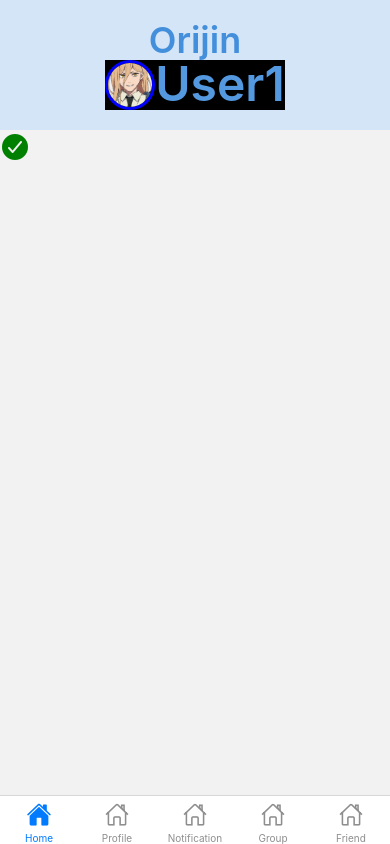
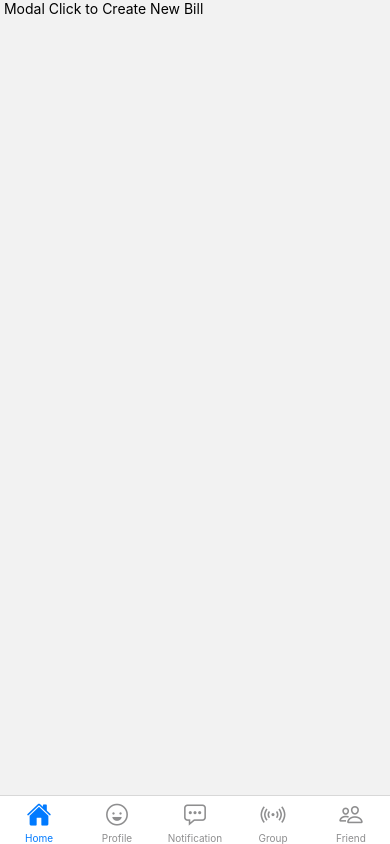
Before and after one commit to ejuss00/Ejuss02-2023-React-Native-01, a React Native app: screen /HomePage in a window 390 px wide. Built offline with nearby package versions, Linux system fonts and the light colour scheme.

Commit message:
modal is now release but need to rework

```diff
--- a/App.js
+++ b/App.js
@@ -16,13 +16,14 @@ import HFriendProfile from './screens/HFriendProfile';
 
 const Stack = createStackNavigator();
 const Tab = createBottomTabNavigator();
+// const [showAppOptions, setShowAppOptions] = useState(false);
 
 
 function HomeStack() {
   return (
       <Stack.Navigator>
+        <Stack.Screen name="HomePage" component={HomePage} options={{ headerShown: false }}  />
         <Stack.Screen name="FirstScreen" component={FirstScreen} options={{ headerShown: false }}  />
-        <Stack.Screen name="HomePage" component={HomePage} options={{ headerShown: false }}  />
       </Stack.Navigator>
   );
 }
@@ -35,15 +36,15 @@ function MyTabs() {
         let iconName;
         if (route.name === 'Home') {
           iconName = focused ? 'home' : 'home-outline';
-    } else if (route.name === 'Profile') {
-      iconName = focused ? 'home' : 'home-outline';
-      } else if (route.name === 'Notification') {
-      iconName = focused ? 'home' : 'home-outline';
-      } else if (route.name === 'Group') {
-      iconName = focused ? 'home' : 'home-outline';
-      } else if (route.name === 'Friend') {
-      iconName = focused ? 'home' : 'home-outline';
-      }
+          } else if (route.name === 'Profile') {
+            iconName = focused ? 'happy' : 'happy-outline';
+          } else if (route.name === 'Notification') {
+            iconName = focused ? 'chatbox-ellipses' : 'chatbox-ellipses-outline';
+          } else if (route.name === 'Group') {
+            iconName = focused ? 'radio' : 'radio-outline';
+          } else if (route.name === 'Friend') {
+            iconName = focused ? 'people' : 'people-outline';
+          }
       return <Ionic name={iconName} size={size} color={color} />;
       },
     })}
--- /dev/null
+++ b/components/SelectFriendModal.js
@@ -0,0 +1,74 @@
+import React from 'react';
+import { View, Text, StyleSheet, TouchableOpacity, Dimensions } from 'react-native';
+// import Ionicons from '@expo/vector-icons/Ionicons';
+
+const WIDTH_MODAL = Dimensions.get('window').width;
+const HEIGHT_MODAL = Dimensions.get('window').height;
+
+const SelectFriendModal = (props) => {
+
+    const closeModal = (bool, data) => {
+        props.changeModalVisibility(bool);
+        props.setData(data);
+    }
+
+    return (
+        <TouchableOpacity
+        disabled={true}
+        style={styles.container}>
+            <View style={styles.modal}>
+              <View style={styles.textView}>
+                <Text style={[styles.text, {fontSize:25}]} >Select Which Friend</Text>
+                <Text style={styles.text}> Sample Sample Sample</Text>
+              </View>
+              <View style={styles.buttonsView}>
+                <TouchableOpacity
+                style={styles.TouchableOpacity}
+                onPress={() => closeModal(false, 'Cancel')}
+                >
+                    <Text style={[styles.text, {color: 'blue'} ]}>Cancel</Text>
+                </TouchableOpacity>
+                <TouchableOpacity
+                style={styles.TouchableOpacity}
+                onPress={() => closeModal(false, 'Ok')}
+                >
+                    <Text style={[styles.text, {color: 'blue'} ]}>OK</Text>
+                </TouchableOpacity>
+              </View>
+            </View>
+        </TouchableOpacity>
+    )
+}
+
+const styles = StyleSheet.create({
+    container: {
+        flex: 1,
+    },
+    modal: {
+        height: HEIGHT_MODAL - 50,
+        width: WIDTH_MODAL - 50,
+        paddingTop: 10,
+        backgroundColor: '#DEEBF9',
+        borderRadius:10,
+    },
+    textView: {
+        flex: 1,
+        alighItems: 'center',
+    },
+    text: {
+        margin: 5,
+        fontSize: 16,
+        fontWeight: 'bold',
+    },
+    buttonsView:{
+        width: '100%',
+        flexDirection: 'row',
+    },
+    TouchableOpacity: {
+        flex: 1,
+        paddingVertical: 10,
+        alignItems: 'center',
+    }
+})
+
+export default SelectFriendModal;
--- a/screens/HomePage.js
+++ b/screens/HomePage.js
@@ -1,52 +1,86 @@
+import { useState } from 'react';
 import React from 'react';
-import { View, Text, StyleSheet, Image } from 'react-native';
-import Ionicons from '@expo/vector-icons/Ionicons';
+import { View, Text, StyleSheet, TouchableOpacity, Modal } from 'react-native';
 import { SafeAreaView } from 'react-native-safe-area-context';
 
-function HomePage() {
+import Ionicons from '@expo/vector-icons/Ionicons';
+import Icon from 'react-native-vector-icons/FontAwesome';
+
+import SelectFriendModal from '../components/SelectFriendModal';
+
+
+// function HomePage() {
+//     return (
+//         <SafeAreaView>
+//             <View style={styles.appContainer}>
+//                 <View style={styles.inputContainer}>
+//                     <Text className="text-[#438FDC] text-3xl font-semibold text-center">Split Bill</Text>
+//                 </View>
+//                 <View>
+//                     <TextInput style={styles.input} placeholder="Insert Bill" />
+//                 </View>
+//             </View>
+//             <Ionicons name="md-checkmark-circle" size={32} color="green" />
+//         </SafeAreaView>
+//     );
+// }
+
+// const [modalVisible, setModalVisible] = useState(false);
+
+
+
+const HomePage = () => {
+  const [isModalVisible, setisModalVisible] = useState(false);
+  const [chooseData, setchooseData] = useState();
+
+  const changeModalVisibility = (bool) => {
+    setisModalVisible(bool);
+  }
+
+  const setData = (data) => {
+    setchooseData(data);
+  }
+
   return (
-        <SafeAreaView>
-            <View style={styles.appContainer}>
-                <View style={styles.inputContainer}>
-                    <Text className="text-[#438FDC] text-4xl font-semibold text-center">Orijin</Text>
-                </View>
-                <View style={styles.container2}>
-                    <Image
-                        source={require('../assets/ppower.png')}
-                        style={styles.profileImage2}
+    <SafeAreaView style={styles.container}>
+      <Text style={[styles.text, {display:  'none'}]}>
+        {chooseData} {/* This grab the data from OK or Cancel 'closeModal: (bool: any, data: any)' from SelectFriendModal */}
+        {/*Why I do this? Just in case :D */}
+      </Text>
+      <TouchableOpacity onPress={() => changeModalVisibility(true)} style={styles.TouchableOpacity}>
+        <Text style={styles.text}> Modal Click to Create New Bill</Text>
+      </TouchableOpacity>
+
+      <Modal
+        transparent={true}
+        animationType="slide"
+        visible={isModalVisible}
+        nRequestClose={() => changeModalVisibility(false)}>
+
+        <SelectFriendModal
+          changeModalVisibility={changeModalVisibility}
+          setData={setData}
           />
-                    <Text className="text-[#5499DF] text-5xl font-semibold">User1</Text>
-                    </View>
-            </View>
-            <Ionicons name="md-checkmark-circle" size={32} color="green" />
+        </Modal>
     </SafeAreaView>
   );
 }
 
+
 const styles = StyleSheet.create({
-    appContainer: {
-        padding: 20,
-        alignItems: 'center',
-        backgroundColor: '#D4E5F7',
-        justifyContent: 'center',
+  container: {
+    flex: 1,
   },
-    inputContainer: {
-        padding: 0,
-    },
-    container2: {
-        flex: 1,
-        flexDirection: 'row',
-        alignItems: 'flex-start',
-        justifyContent: 'flex-end',
-        backgroundColor: 'black',
-
-      },
-      profileImage2: {
+  plusButton: {
+    position: 'absolute',
+    top: 20,
+    right: 20,
     width: 50,
     height: 50,
     borderRadius: 25,
-        borderWidth: 3,
-        borderColor: 'blue',
+    backgroundColor: '#4285F4',
+    alignItems: 'center',
+    justifyContent: 'center',
   },
 });
 
--- /dev/null
+++ b/screens/SelectFriendBill.js
@@ -0,0 +1,25 @@
+import React from 'react';
+import { View, Text, StyleSheet } from 'react-native';
+import Ionicons from '@expo/vector-icons/Ionicons';
+import { SafeAreaView } from 'react-native-safe-area-context';
+
+
+function SelectFriendBill() {
+    return (
+        <SafeAreaView style={styles.container}>
+            <View >
+                <Text >Select Friend!</Text>
+                <Ionicons name="md-checkmark-circle" size={32} color="green" />
+            </View>
+        </SafeAreaView>
+
+    );
+}
+
+const styles = StyleSheet.create({
+    container: {
+      flex: 1,
+    },
+  });
+
+export default SelectFriendBill;
--- a/tailwind.config.js
+++ b/tailwind.config.js
@@ -1,6 +1,6 @@
 /** @type {import('tailwindcss').Config} */
 module.exports = {
-  content: ["./App.{js,jsx,ts,tsx}", "./screens/**/*.{js,jsx,ts,tsx}"],
+  content: ["./App.{js,jsx,ts,tsx}", "./screens/**/*.{js,jsx,ts,tsx}", "./compoents/**/*.{js,jsx,ts,tsx}", "./navigation/**/*.{js,jsx,ts,tsx}"],
   theme: {
     extend: {},
   },
```
Lines whose indentation alone changed are shown as unchanged.
